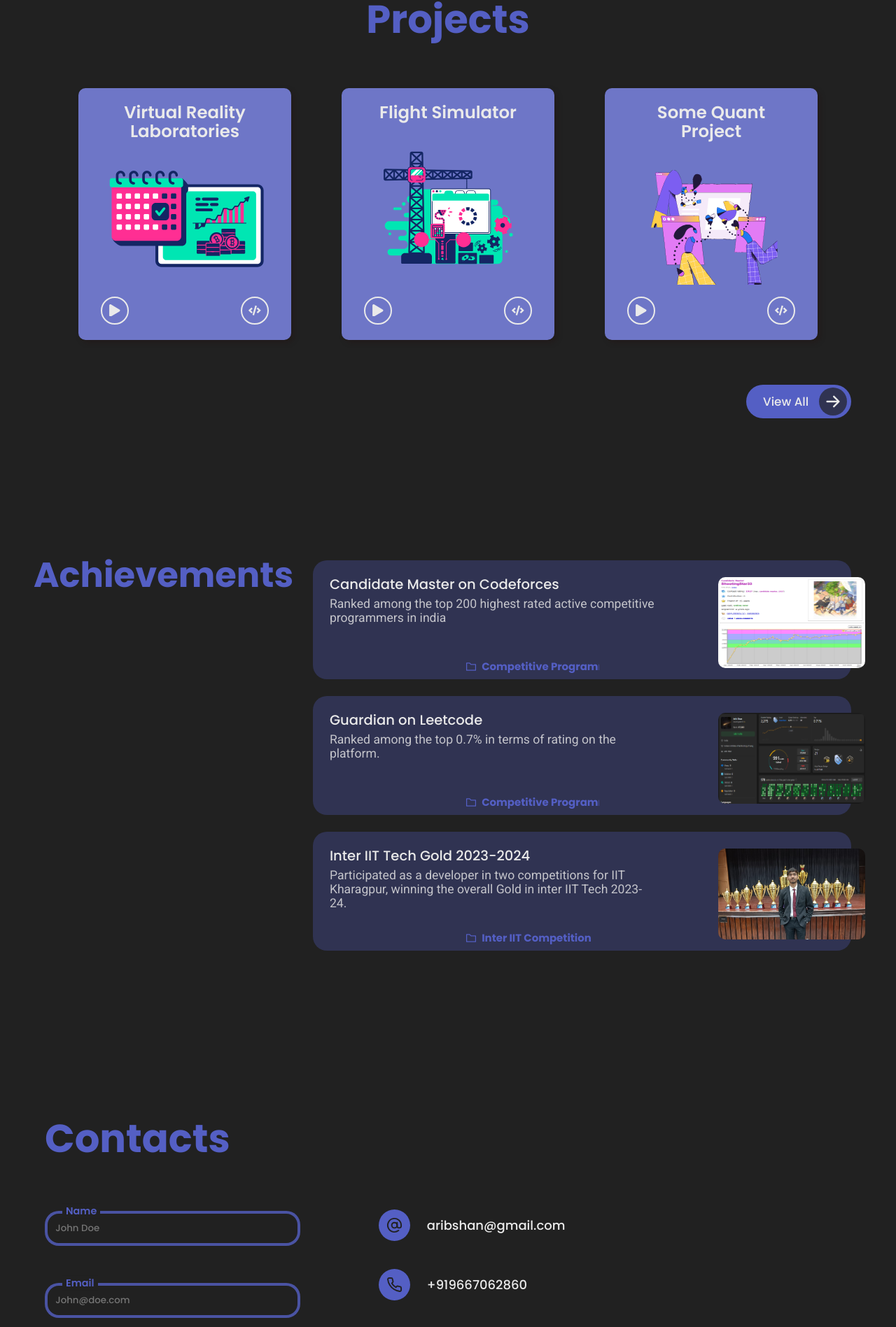
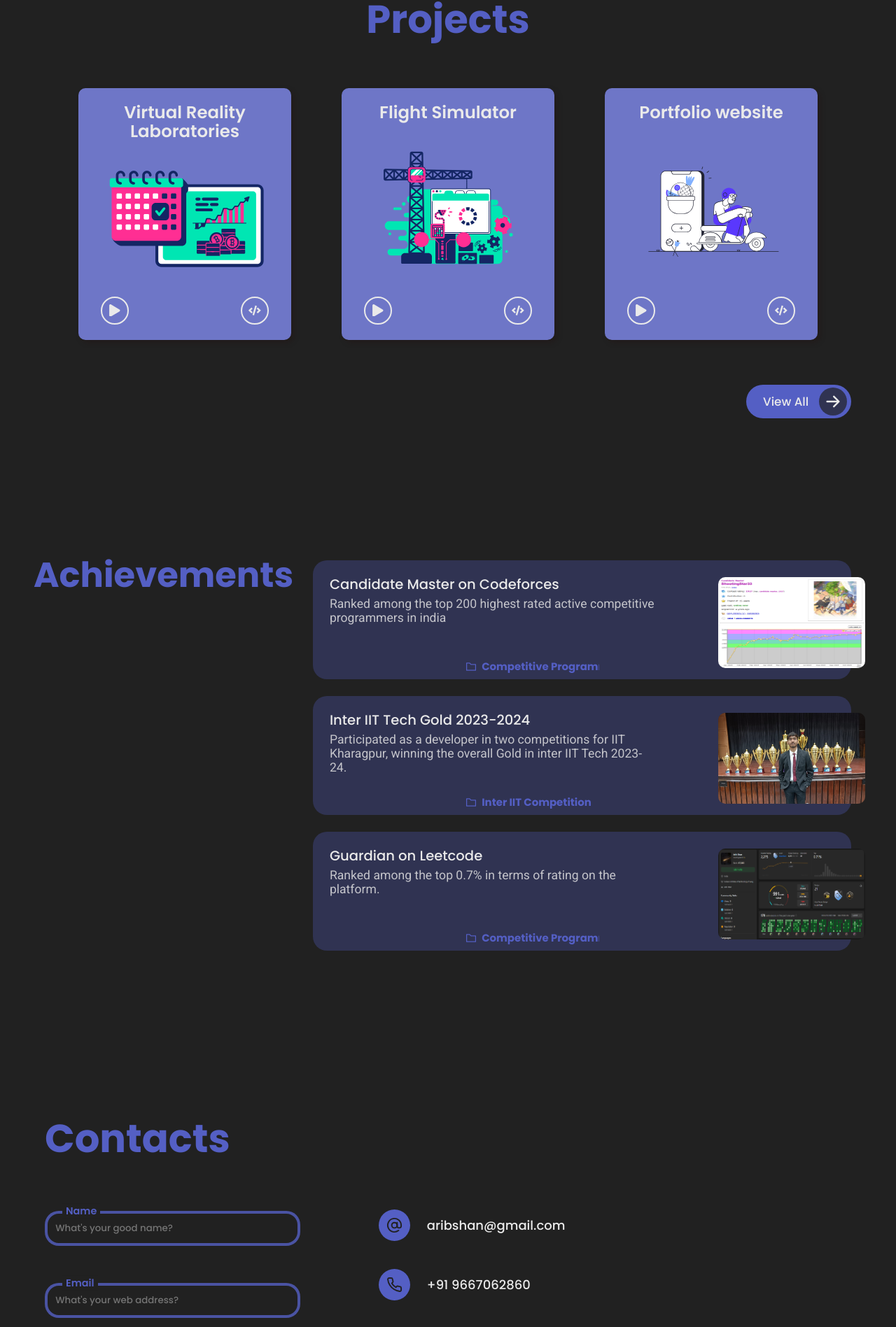
Before and after one commit to aribshan/website-portfolio, a React (Create React App) app: page / in a window 1280 px wide. Shown: the part 3780-5677 px from the top of the page at 70% size. Built offline with nearby package versions, Linux system fonts and the light colour scheme; a web font is replaced by a local one.

Commit message:
Changes in Data

```diff
--- a/src/components/Contacts/Contacts.js
+++ b/src/components/Contacts/Contacts.js
@@ -182,7 +182,7 @@ function Contacts() {
                                     Name
                                 </label>
                                 <input
-                                    placeholder='John Doe'
+                                    placeholder="What's your good name?"
                                     value={name}
                                     onChange={(e) => setName(e.target.value)}
                                     type='text'
@@ -198,7 +198,7 @@ function Contacts() {
                                     Email
                                 </label>
                                 <input
-                                    placeholder='John@doe.com'
+                                    placeholder="What's your web address?"
                                     value={email}
                                     onChange={(e) => setEmail(e.target.value)}
                                     type='email'
@@ -214,7 +214,7 @@ function Contacts() {
                                     Message
                                 </label>
                                 <textarea
-                                    placeholder='Type your message....'
+                                    placeholder='What do you want to say?'
                                     value={message}
                                     onChange={(e) => setMessage(e.target.value)}
                                     type='text'
--- a/src/data/achievementData.js
+++ b/src/data/achievementData.js
@@ -16,6 +16,15 @@ export const achievementData = {
         },
         {
             id : 2,
+            title : 'Inter IIT Tech Gold 2023-2024',
+            details : 'Participated as a developer in two competitions for IIT Kharagpur, winning the overall Gold in inter IIT Tech 2023-24.',
+            // date : 'Aug 20, 2019',
+            field : 'Inter IIT Competition',
+            image : interIIT,
+            link: 'https://drive.google.com/file/d/16hM9b1t-BRV0WgRW2Qd_kjvCV7NdVSpB/view?usp=drive_link'
+        },
+        {
+            id : 3,
             title : 'Guardian on Leetcode',
             details : 'Ranked among the top 0.7% in terms of rating on the platform.',
             // date : 'Aug 20, 2019',
@@ -23,16 +32,6 @@ export const achievementData = {
             image : leetcode,
             link : 'https://leetcode.com/shootingstar33/'
         },
-        {
-            id : 3,
-            title : 'Inter IIT Tech Gold 2023-2024',
-            details : 'Participated as a developer in two competitions for IIT Kharagpur, winning the overall Gold in inter IIT Tech 2023-24.',
-            // date : 'Aug 20, 2019',
-            field : 'Inter IIT Competition',
-            image : interIIT,
-            link: 'https://leetcode.com/shootingstar33/'
-        }
-
     ]
 }
 
--- a/src/data/contactsData.js
+++ b/src/data/contactsData.js
@@ -1,6 +1,6 @@
 export const contactsData = {
     email: 'aribshan@gmail.com',
-    phone: '+919667062860',
+    phone: '+91 9667062860',
     address: 'Pune, Maharashtra, India',
 
     sheetAPI: 'https://formspree.io/f/xgvvrenz'
--- a/src/data/projectsData.js
+++ b/src/data/projectsData.js
@@ -29,6 +29,15 @@ export const projectsData = [
     },
     {
         id: 3,
+        projectName: 'Portfolio website',
+        projectDesc: 'My protfolio website.',
+        tags: ['React'],
+        code: 'https://github.com/aribshan/website-portfolio',
+        demo: 'https://aribshan.netlify.app/',
+        image: five
+    },
+    {
+        id: 4,
         projectName: 'Some Quant Project',
         projectDesc: 'Add some description.',
         tags: ['Python', 'IDK'],
@@ -37,23 +46,15 @@ export const projectsData = [
         image: three
     },
     {
-        id: 4,
+        id: 5,
         projectName: 'Web-based Promotional Game',
         projectDesc: 'This project is  a three-level game for promotion of a movie and received an engagement of over 3,00,000 people across India and more than 5,000 registrations on the platform.',
         tags: ['React', 'Unity 3D'],
-        // code: 'https://github.com/hhhrrrttt222111/developer-portfolio',
-        // demo: 'https://github.com/hhhrrrttt222111/developer-portfolio',
+        code: 'NA',
+        demo: 'NA',
         image: four
     },
-    // {
-    //     id: 5,
-    //     projectName: 'E-Commerce App',
-    //     projectDesc: 'A Simple E-commerce application',
-    //     tags: ['React Native', 'Firebase'],
-    //     code: 'https://github.com/hhhrrrttt222111/developer-portfolio',
-    //     demo: 'https://github.com/hhhrrrttt222111/developer-portfolio',
-    //     image: five
-    // },
+
     // {
     //     id: 6,
     //     projectName: 'Uber Lite',
```
